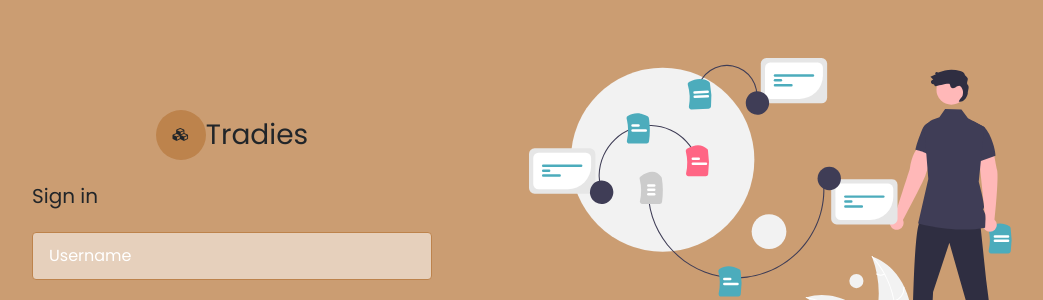
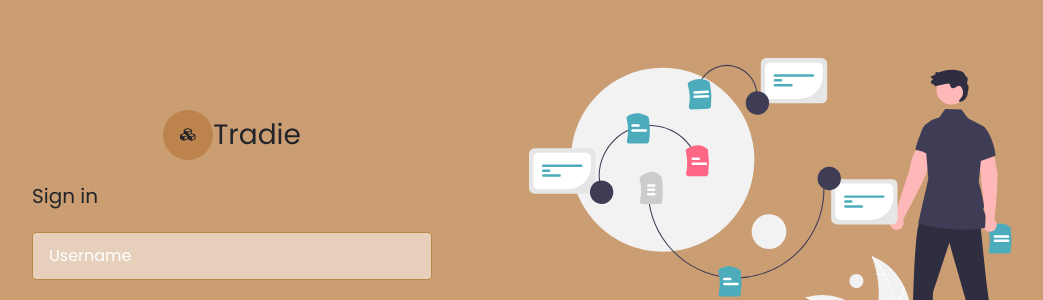
Before and after one commit to Teedari/animal-ecommerce-backend, a Django app: page /auth in a window 1280 px wide. Shown: the part 134-434 px from the top of the page, without its empty margins (123-1166 px from the left). Run offline with Django 4.2, Linux system fonts and the light colour scheme; parts of the project's set-up code (start-up, migrations or seed data) failed here and were passed over; some libraries are stand-ins or nearby versions.

Commit message:
updated logo

```diff
--- a/templates/components/logo_component.html
+++ b/templates/components/logo_component.html
@@ -6,4 +6,4 @@
   {% endif %}
     <i class="fa fa-cubes text-dark" style="font-size: .8em;"></i>
   </div>
-  <h3 class="text-dark">Tradies</h3></div>
+  <h3 class="text-dark">Tradie</h3></div>
```
